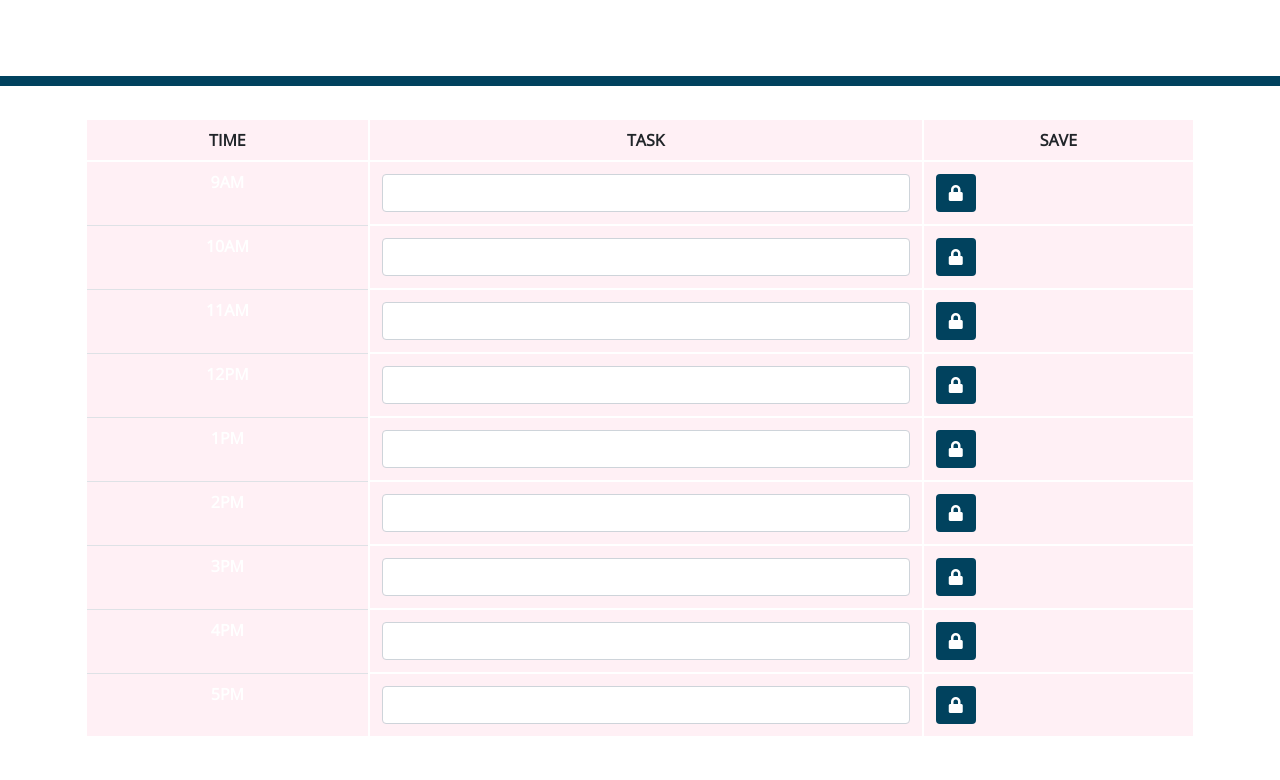
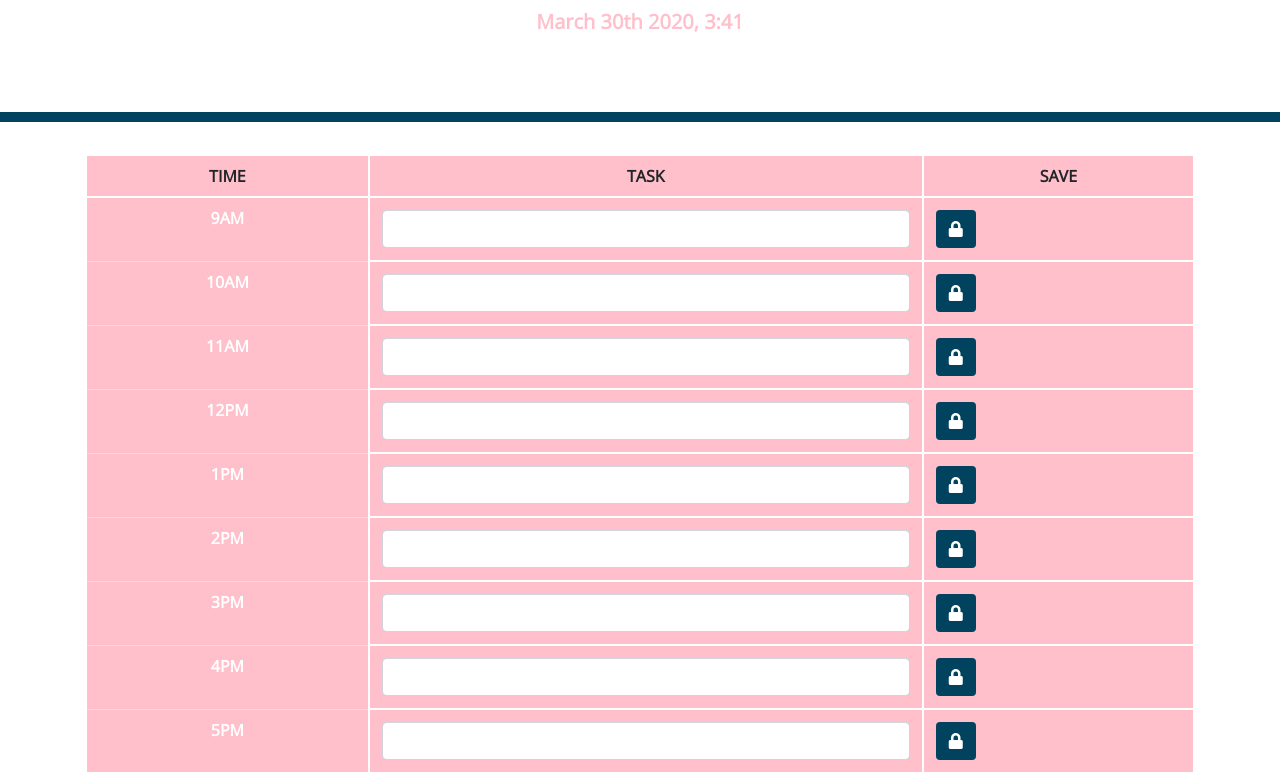
Before and after one commit to TiffanyCasey/Work-Day-Scheduler, a plain HTML site: page index.html in a window 1280 px wide. Shown: the part 182-962 px from the top of the page. Before the commit the page ends 936 px from the top, so only its background shows below. Drawn offline with nearby package versions, Linux system fonts and the light colour scheme.

Commit message:
date and time showing in header

```diff
--- a/index.html
+++ b/index.html
@@ -93,8 +93,6 @@
 <!--link to JavaScript and jQuery & Moment -->
 <script src="https://code.jquery.com/jquery-3.4.1.min.js"></script>
 <script src="https://cdnjs.cloudflare.com/ajax/libs/moment.js/2.24.0/moment.min.js"></script>
-<script src="https://cdn.jsdelivr.net/npm/popper.js@1.16.0/dist/umd/popper.min.js" integrity="sha384-Q6E9RHvbIyZFJoft+2mJbHaEWldlvI9IOYy5n3zV9zzTtmI3UksdQRVvoxMfooAo" crossorigin="anonymous"></script>
-<script src="https://stackpath.bootstrapcdn.com/bootstrap/4.4.1/js/bootstrap.min.js" integrity="sha384-wfSDF2E50Y2D1uUdj0O3uMBJnjuUD4Ih7YwaYd1iqfktj0Uod8GCExl3Og8ifwB6" crossorigin="anonymous"></script>
 <script src="script.js"></script>
 
 </body>
--- a/script.js
+++ b/script.js
@@ -1,3 +1,11 @@
 $(document).ready(function() {
-  console.log(ready);
+
+  // Show Date and Time in Header
+  $('#currentDay').append();
+
+  function addDate() {
+  $('#currentDay').html(moment().format('MMMM Do YYYY, h:mm'));
+  } setInterval(addDate, 1000);
+
+
 });
--- a/style.css
+++ b/style.css
@@ -71,7 +71,7 @@ body {
   }
 
   table {
-    background-color: lavenderblush;
+    background-color: pink;
   }
 
 th #time {
@@ -81,7 +81,7 @@ th #time {
 
 .time {
     color: white;
-    background-color:;
+    background-color;
   }
 
 head {
@@ -109,3 +109,9 @@ table.table-bordered > tbody > tr > td{
   background-color: #01425e;
   color: white;
 }
+
+#currentDay {
+color:  pink;
+size: 30px;
+font-weight: bold;
+}
```
